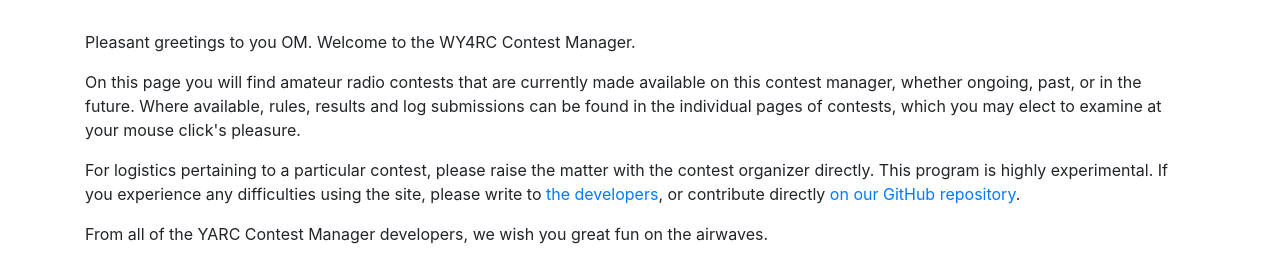
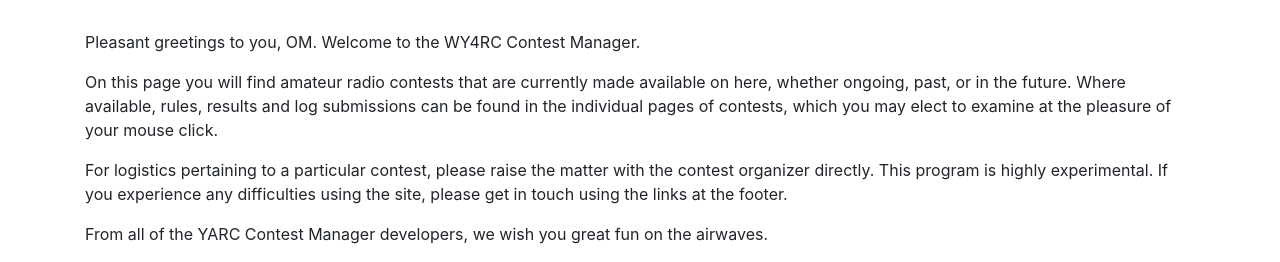
Before and after one commit to zapme/contest-manager, a Flask app: page / in a window 1280 px wide. Shown: the part 56-318 px from the top of the page. Run offline with Flask 2, Linux system fonts and the light colour scheme; data that the repository does not hold is empty; some libraries are stand-ins or nearby versions.

Commit message:
Remove redundant wording to the footer

```diff
--- a/contest_manager/templates/index.html
+++ b/contest_manager/templates/index.html
@@ -3,14 +3,13 @@
 
 {% block content %}
     <div id="intro">
-        <p>Pleasant greetings to you OM. Welcome to the WY4RC Contest Manager.</p>
-        <p>On this page you will find amateur radio contests that are currently made available on this contest manager,
+        <p>Pleasant greetings to you, OM. Welcome to the WY4RC Contest Manager.</p>
+        <p>On this page you will find amateur radio contests that are currently made available on here,
             whether ongoing, past, or in the future. Where available, rules, results and log submissions can be found
-            in the individual pages of contests, which you may elect to examine at your mouse click's pleasure.</p>
+            in the individual pages of contests, which you may elect to examine at the pleasure of your mouse click.</p>
         <p>For logistics pertaining to a particular contest, please raise the matter with the contest organizer
             directly. This program is highly experimental. If you experience any difficulties using the site, please
-            write to <a href="mailto:dev@yarc.world">the developers</a>, or contribute directly <a
-                    href="https://github.com/young-amateurs-rc/contest-manager">on our GitHub repository</a>.
+            get in touch using the links at the footer.
         </p>
         <p>From all of the YARC Contest Manager developers, we wish you great fun on the airwaves.</p>
     </div>
```
